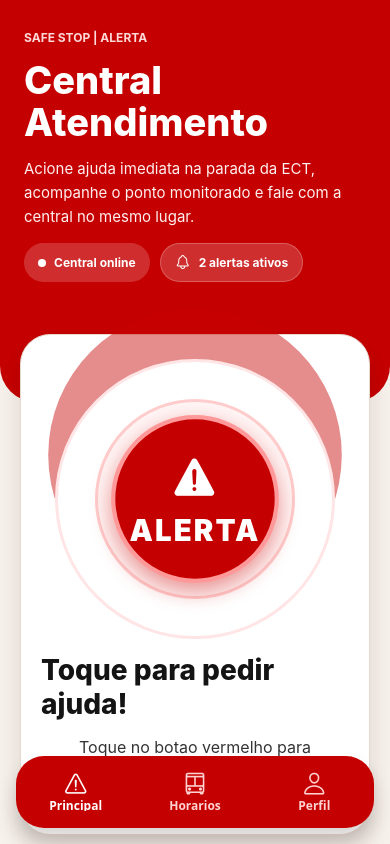
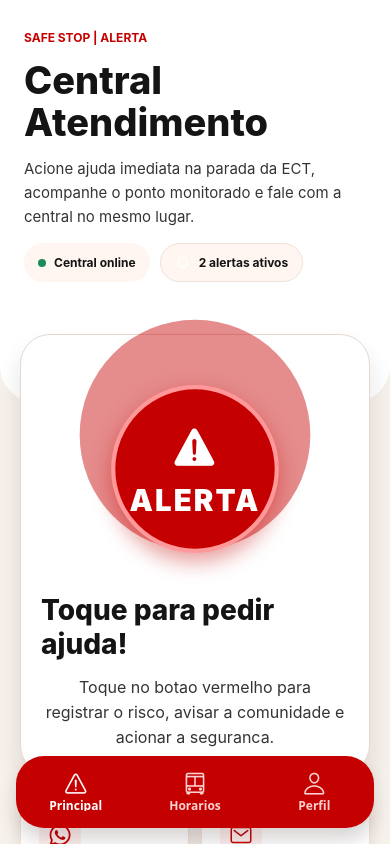
Before and after one commit to murilosilvaof/SafeStop, a React Native app: screen / in a window 390 px wide. Built offline with nearby package versions, Linux system fonts and the light colour scheme.

Commit message:
fix: remover bordas brancas do botao e ajustar cores do app
- Botao de alerta apenas vermelho sem bordas brancas
- Hero header com cores neutras (fundo claro)
- Cards de horario com overlay neutro
- Chips de chegada com cores neutras

```diff
--- a/src/screens/HomeScreen.js
+++ b/src/screens/HomeScreen.js
@@ -315,7 +315,7 @@ const styles = StyleSheet.create({
     gap: 20,
   },
   hero: {
-    backgroundColor: colors.route,
+    backgroundColor: colors.surfaceStrong,
     borderBottomLeftRadius: 36,
     borderBottomRightRadius: 36,
     paddingTop: 30,
@@ -324,21 +324,21 @@ const styles = StyleSheet.create({
     gap: 14,
   },
   heroEyebrow: {
-    color: "#FFD8D8",
+    color: colors.route,
     fontFamily: fonts.body,
     fontSize: 12,
     fontWeight: "700",
     textTransform: "uppercase",
   },
   heroTitle: {
-    color: "#FFFFFF",
+    color: colors.text,
     fontFamily: fonts.display,
     fontSize: 38,
     lineHeight: 42,
     fontWeight: "800",
   },
   heroSubtitle: {
-    color: "#FFF0F0",
+    color: colors.textSoft,
     fontFamily: fonts.body,
     fontSize: 15,
     lineHeight: 24,
@@ -355,20 +355,20 @@ const styles = StyleSheet.create({
     borderRadius: 999,
     paddingHorizontal: 14,
     paddingVertical: 10,
-    backgroundColor: "rgba(255, 255, 255, 0.18)",
+    backgroundColor: colors.surfaceLifted,
   },
   heroBadgeOutline: {
     borderWidth: 1,
-    borderColor: "rgba(255, 255, 255, 0.22)",
+    borderColor: colors.outline,
   },
   heroBadgeDot: {
     width: 8,
     height: 8,
     borderRadius: 999,
-    backgroundColor: "#FFFFFF",
+    backgroundColor: colors.success,
   },
   heroBadgeText: {
-    color: "#FFFFFF",
+    color: colors.text,
     fontFamily: fonts.body,
     fontSize: 12,
     fontWeight: "700",
@@ -392,19 +392,16 @@ const styles = StyleSheet.create({
   },
   alertGlowRing: {
     position: "absolute",
-    top: -20,
-    width: 280,
-    height: 280,
+    top: -10,
+    width: 220,
+    height: 220,
     borderRadius: 999,
     backgroundColor: colors.route,
   },
   alertRingOuter: {
-    width: 280,
-    height: 280,
+    width: 220,
+    height: 220,
     borderRadius: 999,
-    backgroundColor: "#FFFFFF",
-    borderWidth: 3,
-    borderColor: "#FFE5E5",
     alignItems: "center",
     justifyContent: "center",
   },
@@ -412,11 +409,8 @@ const styles = StyleSheet.create({
     width: 200,
     height: 200,
     borderRadius: 999,
-    borderWidth: 3,
-    borderColor: "#FFCDCD",
     alignItems: "center",
     justifyContent: "center",
-    backgroundColor: "#FFF5F5",
   },
   alertButton: {
     width: 160,
@@ -508,7 +502,7 @@ const styles = StyleSheet.create({
   },
   stopOverlay: {
     ...StyleSheet.absoluteFillObject,
-    backgroundColor: "rgba(41, 4, 4, 0.58)",
+    backgroundColor: "rgba(0, 0, 0, 0.45)",
   },
   stopHeader: {
     flexDirection: "row",
@@ -521,7 +515,7 @@ const styles = StyleSheet.create({
     gap: 6,
   },
   stopEyebrow: {
-    color: "#FFD1D1",
+    color: "#CCCCCC",
     fontFamily: fonts.body,
     fontSize: 12,
     fontWeight: "700",
@@ -535,7 +529,7 @@ const styles = StyleSheet.create({
     fontWeight: "800",
   },
   stopMeta: {
-    color: "#F5EDED",
+    color: "#DDDDDD",
     fontFamily: fonts.body,
     fontSize: 14,
     fontWeight: "700",
@@ -558,13 +552,13 @@ const styles = StyleSheet.create({
     borderRadius: 18,
     paddingHorizontal: 14,
     paddingVertical: 12,
-    backgroundColor: "rgba(255, 255, 255, 0.14)",
+    backgroundColor: "rgba(0, 0, 0, 0.25)",
     borderWidth: 1,
-    borderColor: "rgba(255, 255, 255, 0.2)",
+    borderColor: "rgba(255, 255, 255, 0.15)",
     gap: 4,
   },
   arrivalLabel: {
-    color: "#FFE4E4",
+    color: "#CCCCCC",
     fontFamily: fonts.body,
     fontSize: 11,
     fontWeight: "700",
@@ -591,7 +585,7 @@ const styles = StyleSheet.create({
     paddingHorizontal: 14,
     paddingVertical: 12,
     borderRadius: 18,
-    backgroundColor: "rgba(255, 255, 255, 0.14)",
+    backgroundColor: "rgba(0, 0, 0, 0.25)",
   },
   stopInfoPillText: {
     color: "#FFFFFF",
@@ -603,10 +597,10 @@ const styles = StyleSheet.create({
     borderRadius: 18,
     paddingHorizontal: 16,
     paddingVertical: 12,
-    backgroundColor: "#FFFFFF",
+    backgroundColor: colors.surfaceStrong,
   },
   stopLinkButtonText: {
-    color: colors.route,
+    color: colors.text,
     fontFamily: fonts.body,
     fontSize: 13,
     fontWeight: "800",
```
